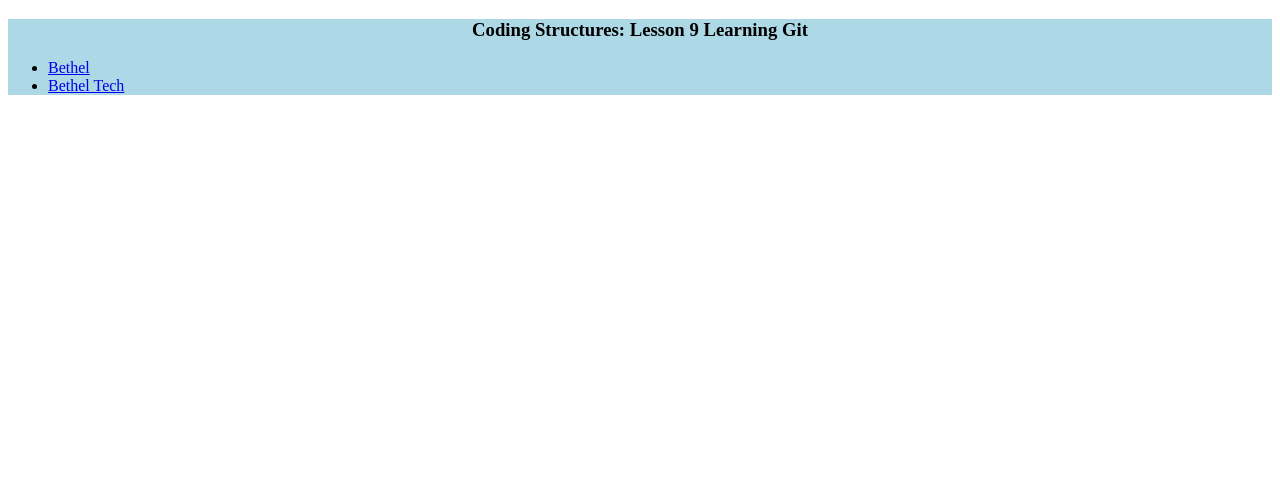
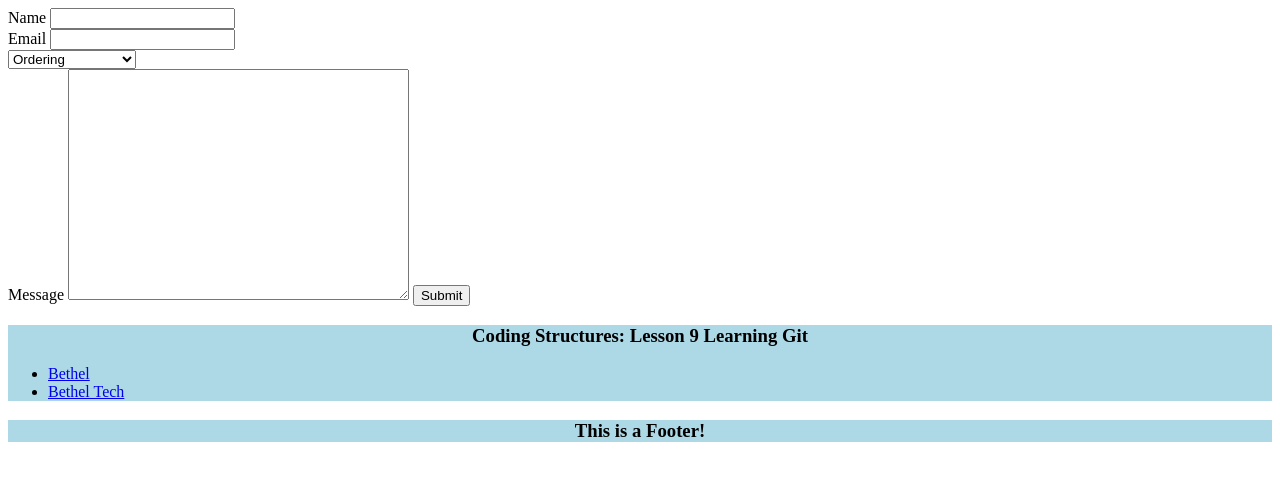
Before and after one commit to joshdgillespie/get-demo, a plain HTML site: page index.html in a window 1280 px wide. Drawn offline with Linux system fonts and the light colour scheme.

Commit message:
Added form to index.html file

```diff
--- a/index.html
+++ b/index.html
@@ -5,7 +5,24 @@
     <title>Learning Git</title>
     <meta charset="utf-8">
 </head>
+<form>
+    <label>Name</label>
+    <input type="text" name="name" required /> <br>
 
+    <label>Email</label>
+    <input type="email" name="email" /><br>
+
+    <select name="department">
+    <option value="ordering" selected>Ordering</option>
+    <option value="shipping">Shipping</option>
+    <option value="cost-service">Customer Service</option>
+    </select><br>
+
+    <label>Message</label>
+    <textarea rows="15" cols="40" name="message"></textarea>
+
+    <button name="submit" type="submit">Submit</button>
+</form>
 <body>
     <header style=background-color:lightblue>
         <h3 style=text-align:center>Coding Structures: Lesson 9 Learning Git</h3>
@@ -16,6 +33,8 @@
             </ul>
         </nav>
     </header>
-
+    <footer style=background-color:lightblue>
+        <h3 style=text-align:center>This is a Footer!</h3>
+    </footer>
 </body>
 </html>
```
